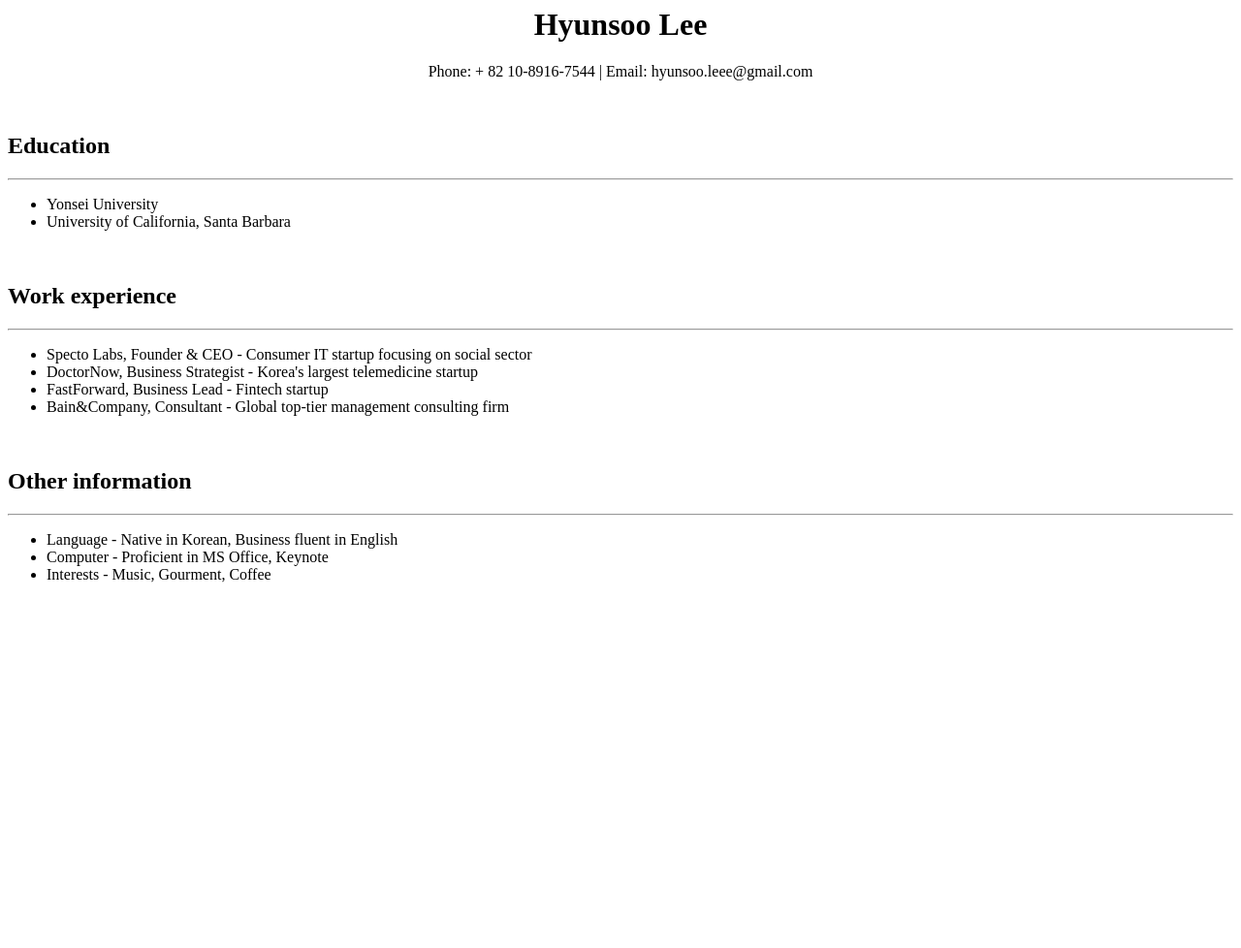
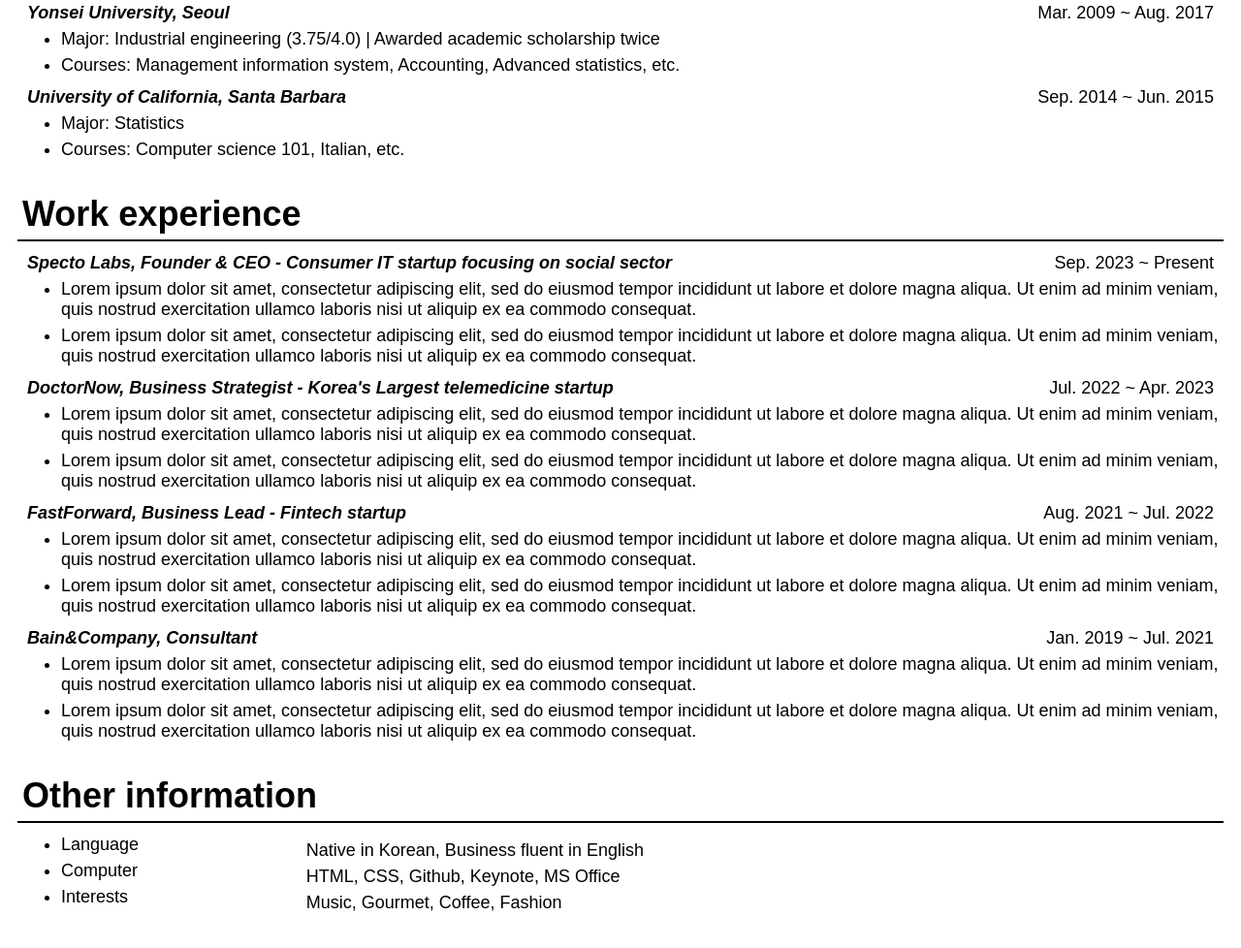
Before and after one commit to specto-hlee/resume, a plain HTML site: page index.html in a window 1280 px wide. Shown: the part 424-1402 px from the top of the page at 97% size. Before the commit the page ends 1042 px from the top, so only its background shows below. Drawn offline with Linux system fonts and the light colour scheme.

Commit message:
CSS 반영

```diff
--- a/index.html
+++ b/index.html
@@ -3,39 +3,198 @@
 <head>
     <title>Resume of Hyunsoo Lee</title>
     <meta charset="utf-8">
+    <style>
+        .image {
+            display: flex;
+            justify-content: center;
+        }
+
+        img {
+            width: 15%;
+            border-radius: 100%;
+        }
+
+        body {
+            font-family:Arial, Helvetica, sans-serif;
+            margin-bottom: 30px;
+        }
+
+        h1 {
+            font-size: 48px;
+            margin-top: 10px;
+            margin-bottom: 15px;
+            text-align: center;
+        }
+
+        .contact {
+            text-align: center;
+            padding: 0px;
+            margin: 0px;
+        }
+
+        h2 {
+            font-size: 36px;
+            padding: 5px;
+            margin-left: 10px;
+            margin-right: 10px;
+            margin-bottom: 10px;
+            border-bottom: 2px black solid;
+        }
+
+        p {
+            margin: 0px;
+            padding: 0px;
+        }
+
+        .activity {
+            display: grid;
+            grid-template-columns: 4fr 1fr;
+            margin-top: 12px;
+        }
+
+        .title {
+            font-size: 18px;
+            font-style: italic;
+            font-weight: bold;
+            padding-left: 10px;
+            margin-left: 10px;
+        }
+
+        .period {
+            font-size: 18px;
+            text-align: right;
+            padding-right: 10px;
+            margin-right: 10px;
+        }
+
+        ul {
+            font-size: 18px;
+            margin-top: 6px;
+            margin-bottom: 6px;
+        }
+
+        li {
+            margin-left: 15px;
+            margin-bottom: 6px;
+        }
+
+        .itemList {
+            font-size: 18px;
+            margin-top: 0px;
+            margin-bottom: 0px;
+        }
+
+        .others {
+            display: grid;
+            grid-template-columns: 1fr 4fr;
+            margin-top: 12px;
+        }
+
+        .item, .detail{
+            font-size: 18px;
+        }
+
+        .itemList {
+            font-size: 18px;
+        }
+
+        .detailList {
+            list-style: none;
+            font-size: 18px;
+        }
+
+        .bottm {
+            height: 50px;
+        }
+    </style>
 </head>
 <body>
     <br>
-    <div style="text-align: center;">
-        <img src="Memoji.jpeg" width="30%">
+    <div class="image">
+        <img src="Memoji.jpeg">
     </div>
-    <h1 style="text-align: center;">Hyunsoo Lee</h1>
-    <p style="text-align: center;">Phone: + 82 10-8916-7544 | Email: hyunsoo.leee@gmail.com</p>
+    <h1>Hyunsoo Lee</h1>
+    <p class="contact">Phone: + 82 10-8916-7544 | Email: hyunsoo.leee@gmail.com</p>
     <br>
     <h2>Education</h2>
-    <hr>
-    <ul>
-        <li>Yonsei University</li>
-        <li>University of California, Santa Barbara</li>
-    </ul>
-    <br>
+    <div class="activity">
+        <div class="title">Yonsei University, Seoul</div>
+        <div class="period">Mar. 2009 ~ Aug. 2017</div>
+    </div>
+    <p>
+        <ul>
+            <li>Major: Industrial engineering (3.75/4.0) | Awarded academic scholarship twice</li>
+            <li>Courses: Management information system, Accounting, Advanced statistics, etc.</li>
+        </ul>
+    </p>
+    <div class="activity">
+        <div class="title">University of California, Santa Barbara</div>
+        <div class="period">Sep. 2014 ~ Jun. 2015</div>
+    </div>
+    <p>
+        <ul>
+            <li>Major: Statistics</li>
+            <li>Courses: Computer science 101, Italian, etc.</li>
+        </ul>
+    </p>
     <h2>Work experience</h2>
-    <hr>
-    <ul>
-        <li>Specto Labs, Founder & CEO - Consumer IT startup focusing on social sector</li>
-        <li>DoctorNow, Business Strategist - Korea's largest telemedicine startup</li>
-        <li>FastForward, Business Lead - Fintech startup</li>
-        <li>Bain&Company, Consultant - Global top-tier management consulting firm</li>
-    </ul>
-    <br>
+    <div class="activity">
+        <div class="title">Specto Labs, Founder & CEO - Consumer IT startup focusing on social sector</div>
+        <div class="period">Sep. 2023 ~ Present</div>
+    </div>
+    <p>
+        <ul>
+            <li>Lorem ipsum dolor sit amet, consectetur adipiscing elit, sed do eiusmod tempor incididunt ut labore et dolore magna aliqua. Ut enim ad minim veniam, quis nostrud exercitation ullamco laboris nisi ut aliquip ex ea commodo consequat. </li>
+            <li>Lorem ipsum dolor sit amet, consectetur adipiscing elit, sed do eiusmod tempor incididunt ut labore et dolore magna aliqua. Ut enim ad minim veniam, quis nostrud exercitation ullamco laboris nisi ut aliquip ex ea commodo consequat. </li>
+        </ul>
+    </p>
+    <div class="activity">
+        <div class="title">DoctorNow, Business Strategist - Korea's Largest telemedicine startup</div>
+        <div class="period">Jul. 2022 ~ Apr. 2023</div>
+    </div>
+    <p>
+        <ul>
+            <li>Lorem ipsum dolor sit amet, consectetur adipiscing elit, sed do eiusmod tempor incididunt ut labore et dolore magna aliqua. Ut enim ad minim veniam, quis nostrud exercitation ullamco laboris nisi ut aliquip ex ea commodo consequat. </li>
+            <li>Lorem ipsum dolor sit amet, consectetur adipiscing elit, sed do eiusmod tempor incididunt ut labore et dolore magna aliqua. Ut enim ad minim veniam, quis nostrud exercitation ullamco laboris nisi ut aliquip ex ea commodo consequat. </li>
+        </ul>
+    </p>
+    <div class="activity">
+        <div class="title">FastForward, Business Lead - Fintech startup</div>
+        <div class="period">Aug. 2021 ~ Jul. 2022</div>
+    </div>
+    <p>
+        <ul>
+            <li>Lorem ipsum dolor sit amet, consectetur adipiscing elit, sed do eiusmod tempor incididunt ut labore et dolore magna aliqua. Ut enim ad minim veniam, quis nostrud exercitation ullamco laboris nisi ut aliquip ex ea commodo consequat. </li>
+            <li>Lorem ipsum dolor sit amet, consectetur adipiscing elit, sed do eiusmod tempor incididunt ut labore et dolore magna aliqua. Ut enim ad minim veniam, quis nostrud exercitation ullamco laboris nisi ut aliquip ex ea commodo consequat. </li>
+        </ul>
+    </p>
+    <div class="activity">
+        <div class="title">Bain&Company, Consultant</div>
+        <div class="period">Jan. 2019 ~ Jul. 2021</div>
+    </div>
+    <p>
+        <ul>
+            <li>Lorem ipsum dolor sit amet, consectetur adipiscing elit, sed do eiusmod tempor incididunt ut labore et dolore magna aliqua. Ut enim ad minim veniam, quis nostrud exercitation ullamco laboris nisi ut aliquip ex ea commodo consequat. </li>
+            <li>Lorem ipsum dolor sit amet, consectetur adipiscing elit, sed do eiusmod tempor incididunt ut labore et dolore magna aliqua. Ut enim ad minim veniam, quis nostrud exercitation ullamco laboris nisi ut aliquip ex ea commodo consequat. </li>
+        </ul>
+    </p>
     <h2>Other information</h2>
-    <hr>
-    <ul>
-        <li>Language - Native in Korean, Business fluent in English</li>
-        <li>Computer - Proficient in MS Office, Keynote</li>
-        <li>Interests - Music, Gourment, Coffee</li>
-    </ul>
-
+    <div class="others">
+        <div class="item">
+            <ul class="itemList">
+                <li>Language</li>
+                <li>Computer</li>
+                <li>Interests</li>
+            </ul>
+        </div>
+        <div class="detail">
+            <ul class="detailList">
+                <li>Native in Korean, Business fluent in English</li>
+                <li>HTML, CSS, Github, Keynote, MS Office</li>
+                <li>Music, Gourmet, Coffee, Fashion</li>
+            </ul>
+        </div>
+    </div>
 </body>
 
 </html>
```
